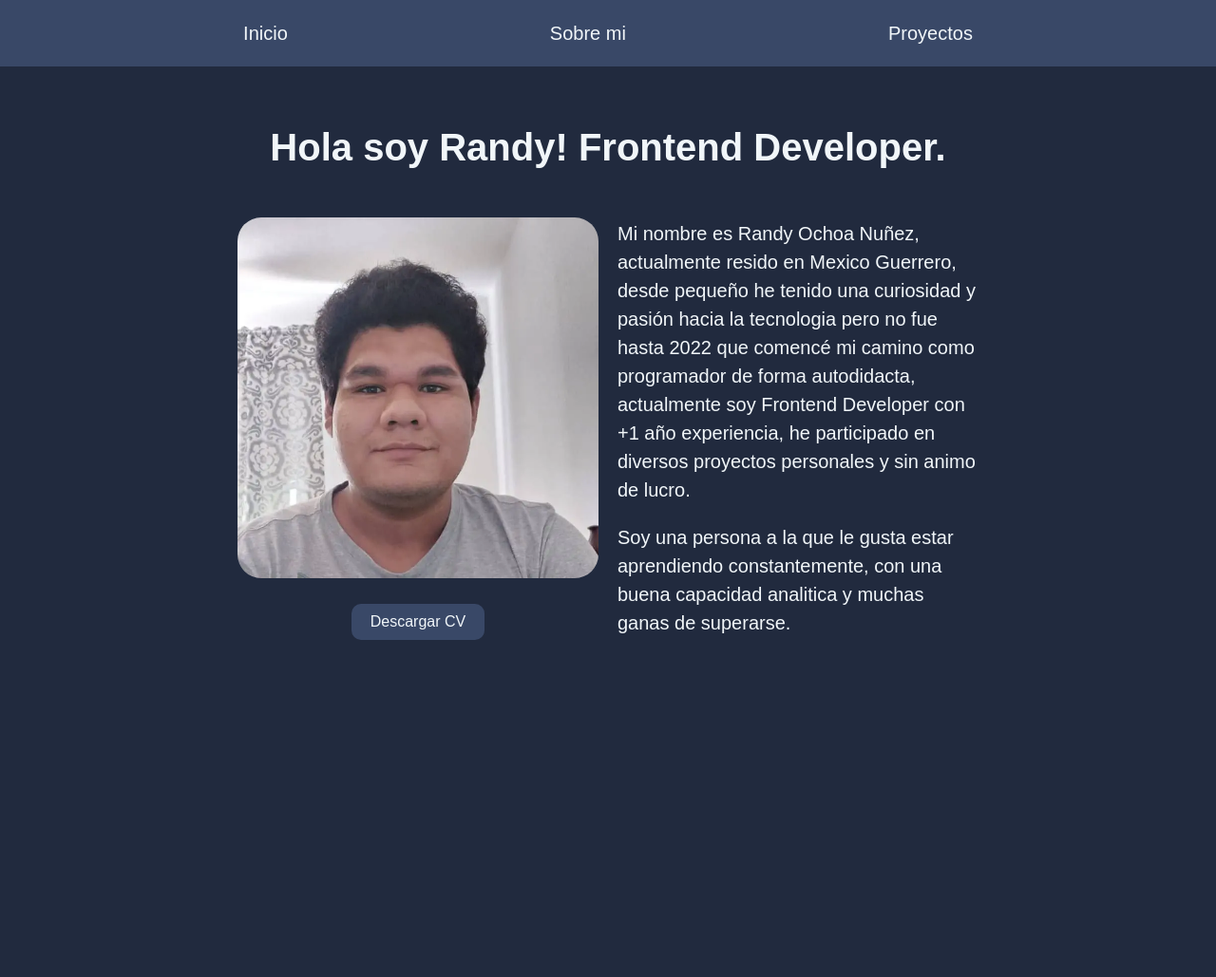
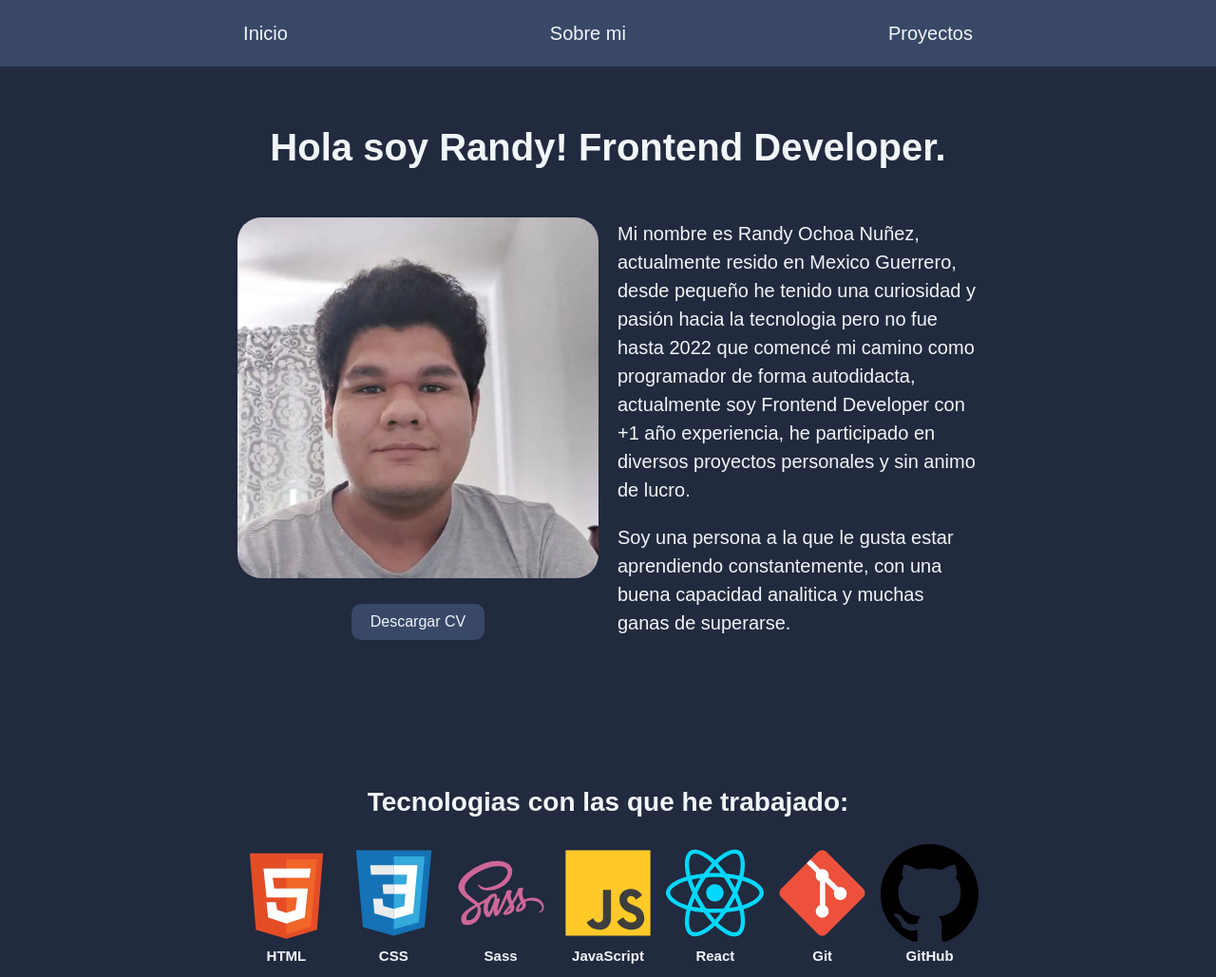
Before and after one commit to SoyRandy708/Portafolio, a website built with Vite: page index.html in a window 1280 px wide. Shown: the whole page at 95% size. Before the commit the page ends 800 px from the top, so only its background shows below. Built offline with nearby package versions, Linux system fonts and the light colour scheme; a web font is replaced by a local one.

Commit message:
Section de tecnologias

```diff
--- a/index.html
+++ b/index.html
@@ -33,7 +33,7 @@
     </header>
 
     <main>
-        <section class="sobre-mi">
+        <section id="inicio" class="sobre-mi">
             <h1>
                 <span>Hola soy Randy!</span>
                 <span>Frontend Developer.</span>
@@ -56,32 +56,46 @@
             </div>
         </section>
 
-        <!-- <section class="tecnologias">
-            <h3 class="titulo_h3">Tecnologias con las que he trabajado:</h3>
+        <section class="tecnologias">
+            <h3 class="titulo">Tecnologias con las que he trabajado:</h3>
 
-            <div class="tecnologias_contenedor">
-                <div class="tecnologia html">
-                    <i class="fa-brands fa-html5"></i>
-                    <p>HTML</p>
-                </div>
-                <div class="tecnologia css">
-                    <i class="fa-brands fa-css3-alt"></i>
-                    <p>CSS</p>
-                </div>
-                <div class="tecnologia js">
-                    <i class="fa-brands fa-js"></i>
-                    <p>JavaScript</p>
-                </div>
-                <div class="tecnologia git">
-                    <i class="fa-brands fa-git-alt"></i>
-                    <p>GIT</p>
-                </div>
-                <div class="tecnologia github">
-                    <i class="fa-brands fa-github"></i>
-                    <p>GitHub</p>
-                </div>
+            <div class="tecnologias__contenedor">
+                <figure class="img__container">
+                    <img src="./src/assets/svg/html.svg" alt="HTML">
+                    <figcaption></figcaption>
+                </figure>
+
+                <figure class="img__container">
+                    <img src="./src/assets/svg/css.svg" alt="CSS">
+                    <figcaption></figcaption>
+                </figure>
+
+                <figure class="img__container">
+                    <img src="./src/assets/svg/sass.svg" alt="Sass">
+                    <figcaption></figcaption>
+                </figure>
+
+                <figure class="img__container">
+                    <img src="./src/assets/svg/js.svg" alt="JavaScript">
+                    <figcaption></figcaption>
+                </figure>
+
+                <figure class="img__container">
+                    <img src="./src/assets/svg/react.svg" alt="React">
+                    <figcaption></figcaption>
+                </figure>
+
+                <figure class="img__container">
+                    <img src="./src/assets/svg/git.svg" alt="Git">
+                    <figcaption></figcaption>
+                </figure>
+
+                <figure class="img__container">
+                    <img src="./src/assets/svg/github.svg" alt="GitHub">
+                    <figcaption></figcaption>
+                </figure>
             </div>
-        </section> -->
+        </section>
 
         <!-- <section class="proyectos" id="proyectos">
             <h2 class="titulo-h2">Proyectos</h2>
@@ -123,5 +137,6 @@
     </div>
 
     <script type="module" src="./src/js/menu-desplegable.js"></script>
+    <script type="module" src="./src/js/tecnologias.js"></script>
 </body>
 </html>
--- /dev/null
+++ b/src/js/tecnologias.js
@@ -0,0 +1,8 @@
+const contenedorImagenes = document.querySelectorAll(".tecnologias__contenedor .img__container")
+
+contenedorImagenes.forEach(figure => {
+    const img = figure.children[0]
+    const figcaption = figure.children[1]
+
+    figcaption.textContent = img.alt
+})
--- /dev/null
+++ b/src/scss/_tecnologias.scss
@@ -0,0 +1,32 @@
+@use "./global" as *;
+
+.tecnologias {
+    padding: 10px;
+
+    .titulo {
+        font-size:  clamp(1rem, 5vw, 1.75rem);;
+        text-align: center;
+    }
+
+    .tecnologias__contenedor {
+        width: 100%;
+        display: grid;
+        grid-template-columns: repeat(auto-fit, minmax(75px, 1fr));
+        gap: 10px;
+
+        .img__container {
+            margin: 0;
+            transition: transform .3s ease;
+
+            img {
+                width: 100%;
+            }
+
+            figcaption {
+                text-align: center;
+                font-weight: bold;
+                @include fonts(15px);
+            }
+        }
+    }
+}
--- a/src/scss/index.scss
+++ b/src/scss/index.scss
@@ -1,3 +1,4 @@
 @use "./global";
 @use "./header";
 @use "./sobre-mi";
+@use "./tecnologias";
```
Also changed, not shown: src/assets/svg/close.svg (added), src/assets/svg/css.svg (added), src/assets/svg/git.svg (added), src/assets/svg/github.svg (added), src/assets/svg/html.svg (added), src/assets/svg/js.svg (added), src/assets/svg/linkedin.svg (added), src/assets/svg/menu.svg (added), src/assets/svg/react.svg (added), src/assets/svg/sass.svg (added), src/assets/svg/tailwind.svg (added).
